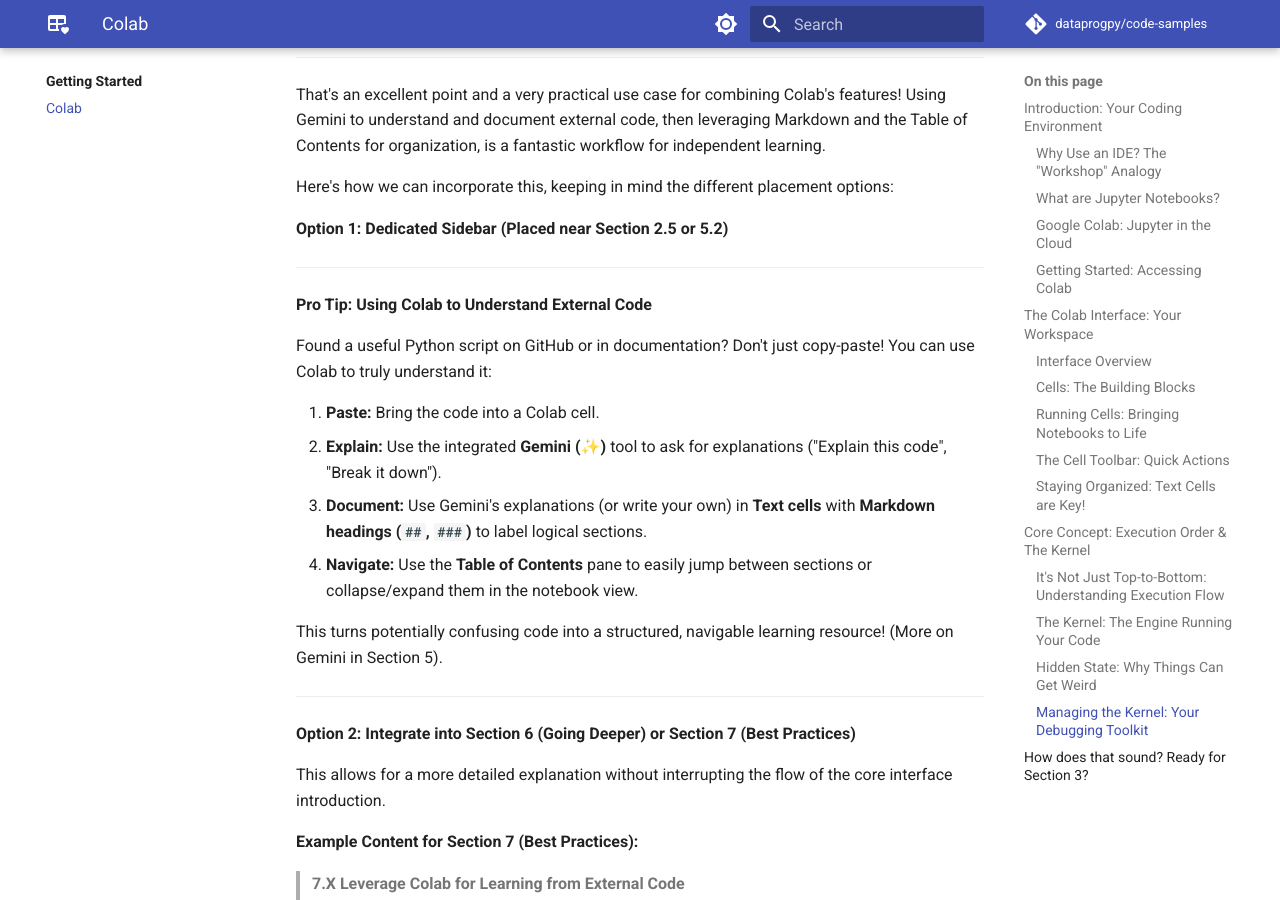
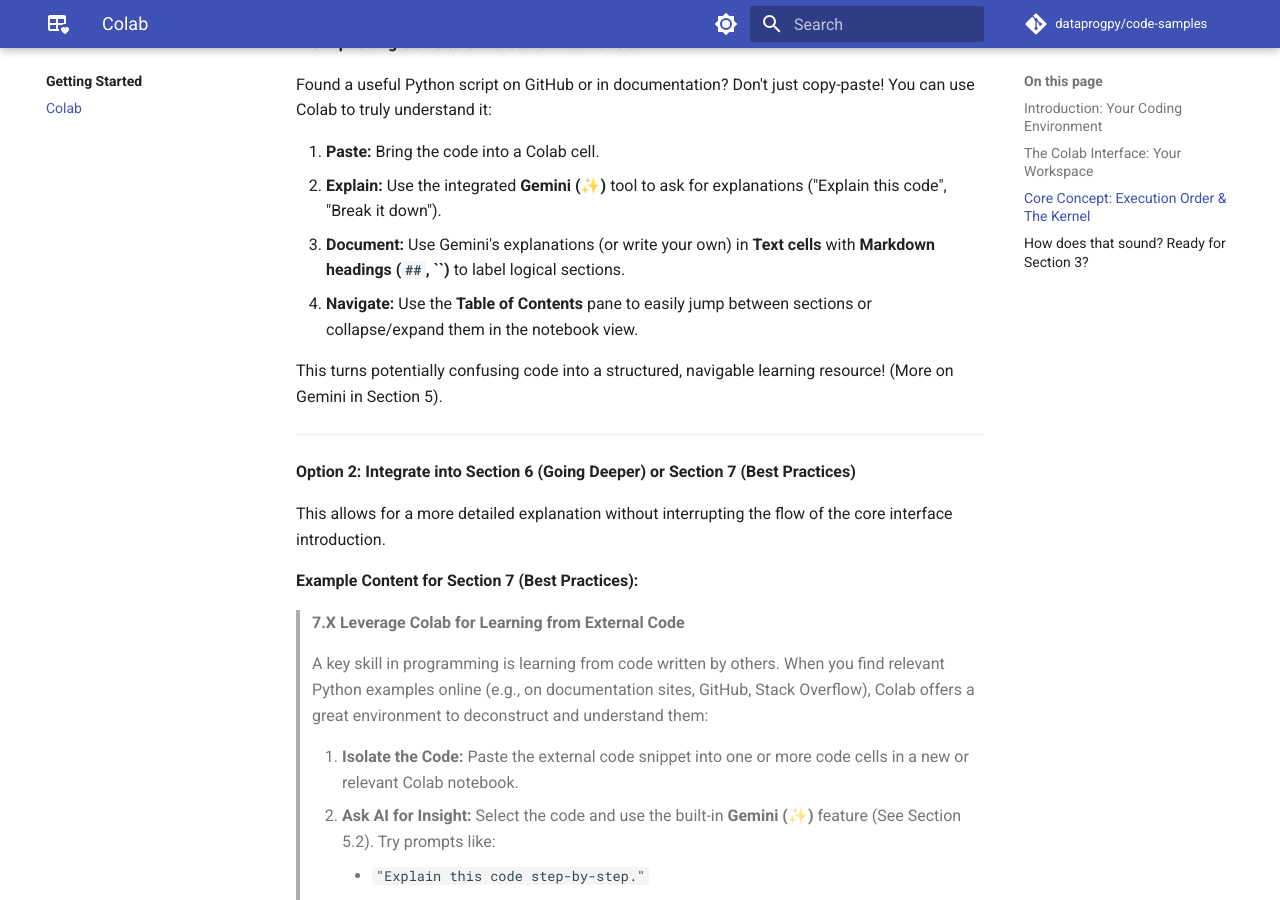
Before and after one commit to dataprogpy/dataprogpy.github.io, an MkDocs documentation site: the page built from docs/getting-started/colab/index.md, in a window 1280 px wide and 900 px high, scrolled down 10083 px. Built offline with MkDocs 1.6.1 and Material for MkDocs 9.7.7, drawn with Linux system fonts in a browser that asks for light colours; comment, search, counter and statistics services are not loaded.

Commit message:
Remove level 3 headers to declutter ToC

```diff
--- a/docs/getting-started/colab/index.md
+++ b/docs/getting-started/colab/index.md
@@ -4,7 +4,7 @@
 
 Welcome to the world of data programming! Before we dive into Python itself, let's get familiar with the main tool we'll be using throughout this course: **Google Colaboratory**, or **Colab**. Think of it as your digital workbench for all things data science in this class.
 
-### **Why Use an IDE? The "Workshop" Analogy**
+**Why Use an IDE? The "Workshop" Analogy**
 
 Imagine you're trying to build something complex, maybe assemble furniture or cook a gourmet meal. You *could* try to do it with just a few basic, separate tools scattered around. But isn't it much easier if you have a dedicated workshop or a well-organized kitchen with everything you need integrated and within reach?
 
@@ -29,7 +29,7 @@
 
 
 
-### **What are Jupyter Notebooks?**
+**What are Jupyter Notebooks?**
 
 Google Colab is built upon a popular open-source project called **Jupyter**. So, what's a Jupyter Notebook?
 
@@ -49,7 +49,7 @@
 
 Think of a Jupyter Notebook as a computational story – you're not just writing code; you're documenting your entire analysis journey.
 
-### **Google Colab: Jupyter in the Cloud**
+**Google Colab: Jupyter in the Cloud**
 
 Now, where does **Google Colab** fit in? Colab is essentially Google's hosted version of the Jupyter Notebook environment, accessible entirely through your web browser.
 
@@ -62,7 +62,7 @@
 
 In short, Colab provides a powerful, accessible, and hassle-free platform for us to learn and apply data programming techniques using Python.
 
-### **Getting Started: Accessing Colab**
+**Getting Started: Accessing Colab**
 
 Ready to open your first notebook? It's simple:
 
@@ -84,7 +84,7 @@
 
 Now that you have a fresh notebook open, let's get familiar with the main areas you'll be interacting with. Don't feel you need to memorize everything at once – we'll focus on the parts you'll use most often.
 
-### **Interface Overview**
+**Interface Overview**
 
 Take a look at your Colab screen. Here are the main parts:
 
@@ -100,7 +100,7 @@
 
 You'll spend most of your time writing in the **Main Cell Area (C)**, using the **Toolbar (B)** and **Menu Bar (A)** for actions, and the **Left Sidebar (D)** for navigation and file management.
 
-### **Cells: The Building Blocks**
+**Cells: The Building Blocks**
 
 The core components of any Jupyter-style notebook, including Colab, are **cells**. Think of them as individual containers for your content. There are two primary types:
 
@@ -115,7 +115,7 @@
 
 **Switching Between Cell Types:** You can easily change a cell from Code to Text or vice-versa. When a cell is selected (you'll see a border around it), you can use the main menu (`Insert` -> `Convert cell type` or similar options) or keyboard shortcuts (`Esc` then `M` for Markdown/Text; `Esc` then `Y` for Code).
 
-### **Running Cells: Bringing Notebooks to Life**
+**Running Cells: Bringing Notebooks to Life**
 
 Simply typing in a cell doesn't do anything until you **run** (or **execute**) it. Here are the most common ways to run the currently selected cell:
 
@@ -130,7 +130,7 @@
 * **Code Cell:** The Python code is executed by the Colab backend (the "Kernel"). Any output generated by the code (e.g., from `print()` statements, calculation results, error messages) will appear directly beneath the cell. The execution counter in the `[ ]:` brackets gets updated.
 * **Text Cell:** The Markdown text is rendered into formatted output, making it readable.
 
-### **The Cell Toolbar: Quick Actions**
+**The Cell Toolbar: Quick Actions**
 
 When you select a cell, or sometimes just hover over it, a small toolbar usually appears (often in the top right corner of the cell). This provides handy shortcuts for common actions:
 
@@ -147,7 +147,7 @@
 
 **Get comfortable using this toolbar!** It's often faster than navigating the main menus for these frequent tasks.
 
-### **Staying Organized: Text Cells are Key!**
+**Staying Organized: Text Cells are Key!**
 
 As your analyses become more involved, your notebooks can get quite long. Effective organization is essential for making them understandable. **Text cells** and **Markdown** are your best friends here.
 
@@ -178,7 +178,7 @@
 
 Understanding this section is crucial for working effectively with Colab (and any Jupyter-style notebook). It addresses the most common source of confusion for newcomers: the difference between the order of cells on your screen and the order in which the computer actually executes your commands.
 
-### **It's Not Just Top-to-Bottom: Understanding Execution Flow**
+ **It's Not Just Top-to-Bottom: Understanding Execution Flow**
 
 Unlike a simple text document or a traditional computer script that typically runs line-by-line from start to finish, a Colab notebook is more interactive and **stateful**. This means the notebook's 'memory' or 'state' (like the values of variables you create) depends entirely on the **sequence in which you have executed the cells**, not just their top-to-bottom arrangement on the page.
 
@@ -232,7 +232,7 @@
 
 **Key Takeaway:** The notebook doesn't automatically recalculate everything below a change. You must explicitly re-run all dependent cells to update the notebook's state correctly.
 
-### **The Kernel: The Engine Running Your Code**
+ **The Kernel: The Engine Running Your Code**
 
 What actually keeps track of variables like `price` and `tax`? It's a background process called the **Kernel**.
 
@@ -241,7 +241,7 @@
 * The Kernel executes the code and, crucially, **remembers the state** – any variables created (`price`, `tax`), functions defined, libraries imported (`import polars as pl`), etc.
 * This memory (state) persists throughout your session based on the *sequence of cell executions*.
 
-### **Hidden State: Why Things Can Get Weird**
+ **Hidden State: Why Things Can Get Weird**
 
 The Kernel's memory can sometimes lead to confusing situations, often called **hidden state**. This happens because the Kernel can remember things even if the cell that defined them is no longer visible in your notebook.
 
@@ -256,7 +256,7 @@
 
 This hidden state can make your notebook behave unexpectedly and makes it hard to guarantee that someone else running your notebook (or you, coming back later) will get the exact same results just by reading the visible cells.
 
-### **Managing the Kernel: Your Debugging Toolkit**
+ **Managing the Kernel: Your Debugging Toolkit**
 
 Thankfully, Colab provides essential tools to manage the Kernel and reset its state, located in the **Runtime** menu. Mastering these is key to avoiding frustration!
 
@@ -294,7 +294,7 @@
 
 1.  **Paste:** Bring the code into a Colab cell.
 2.  **Explain:** Use the integrated **Gemini (✨)** tool to ask for explanations ("Explain this code", "Break it down").
-3.  **Document:** Use Gemini's explanations (or write your own) in **Text cells** with **Markdown headings (`##`, `###`)** to label logical sections.
+3.  **Document:** Use Gemini's explanations (or write your own) in **Text cells** with **Markdown headings (`##`, ``)** to label logical sections.
 4.  **Navigate:** Use the **Table of Contents** pane to easily jump between sections or collapse/expand them in the notebook view.
 
 This turns potentially confusing code into a structured, navigable learning resource! (More on Gemini in Section 5).
```
